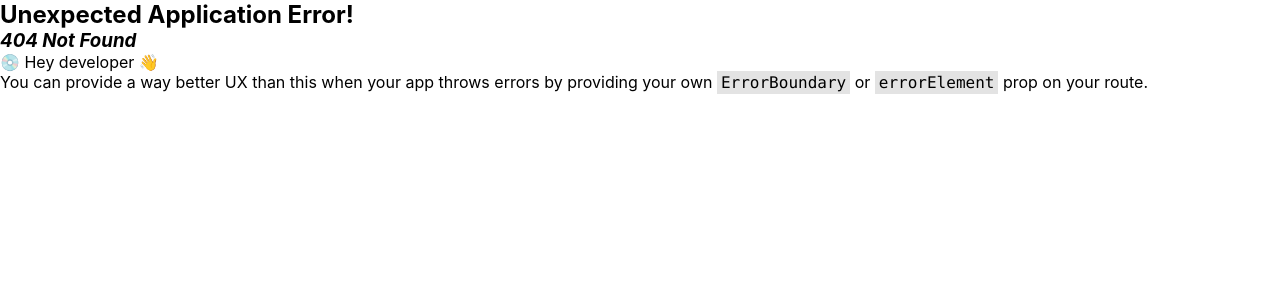
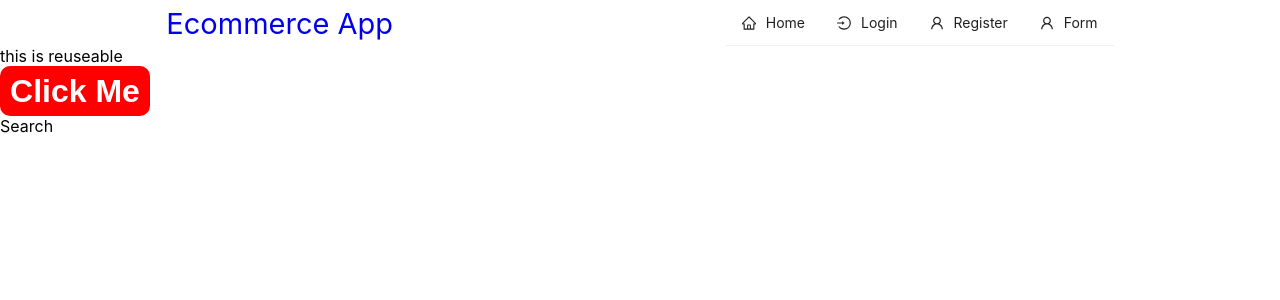
Before and after one commit to Bikramghimire/Marathon, a React (Create React App) app in the folder frontend/: page /reusable in a window 1280 px wide. Before the commit this address had no page. Shown: the top 300 px of the page. Built offline with nearby package versions, Linux system fonts and the light colour scheme.

Commit message:
reusable component in styled component

```diff
--- /dev/null
+++ b/frontend/src/pages/reusable/components/button.tsx
@@ -0,0 +1,20 @@
+import React from "react";
+import styled from "styled-components";
+
+const Button = styled.button`
+  background-color: green;
+  width: 150px;
+  height: 50px;
+  border: none;
+  border-radius: 10px;
+  color: white;
+  text-align: center;
+  text-decoration: none;
+  display: inline-block;
+  font-size: 16px;
+`;
+
+const TestButton = ({ children, className }: any) => {
+  return <Button className={className}>{children}</Button>;
+};
+export default TestButton;
--- /dev/null
+++ b/frontend/src/pages/reusable/components/search.tsx
@@ -0,0 +1,11 @@
+import React from "react";
+
+const Search = () => {
+  return (
+    <div>
+      <p>Search</p>
+    </div>
+  );
+};
+
+export default Search;
--- /dev/null
+++ b/frontend/src/pages/reusable/index.tsx
@@ -0,0 +1,22 @@
+import React from "react";
+import styled from "styled-components";
+import TestButton from "./components/button";
+import Search from "./components/search";
+
+const ModifiedTestButton = styled(TestButton)`
+  background-color: red;
+  font-size: 2rem;
+  font-weight: bold;
+`;
+
+const Reusable = () => {
+  return (
+    <div>
+      <p>this is reuseable</p>
+      <ModifiedTestButton>Click Me</ModifiedTestButton>
+      <Search />
+    </div>
+  );
+};
+
+export default Reusable;
--- a/frontend/src/routes/index.tsx
+++ b/frontend/src/routes/index.tsx
@@ -23,6 +23,7 @@ import Signup from "../pages/auth/signup";
 import Enchance from "../pages/enchance";
 import Moment from "../pages/moment";
 import Flex from "../pages/flex";
+import Reusable from "../pages/reusable";
 
 export const router = createBrowserRouter(
   createRoutesFromElements(
@@ -42,6 +43,7 @@ export const router = createBrowserRouter(
         <Route path="/enhance" element={<Enchance />} />
         <Route path="/moment" element={<Moment />} />
         <Route path="/flex" element={<Flex></Flex>} />
+        <Route path="/reusable" element={<Reusable />} />
       </Route>
     </>
   )
```
